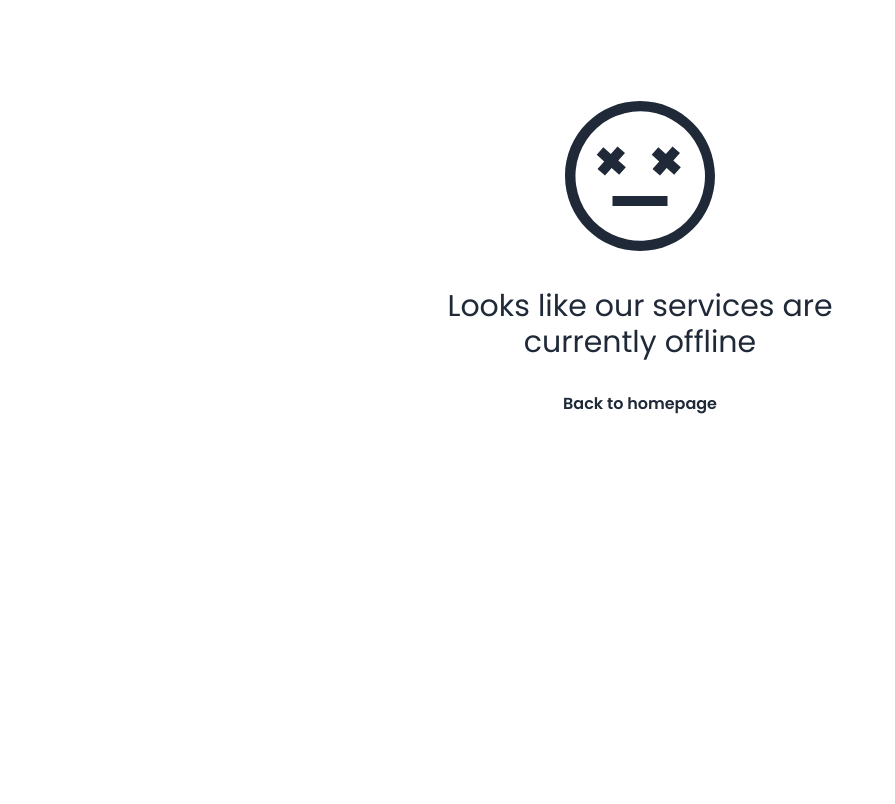
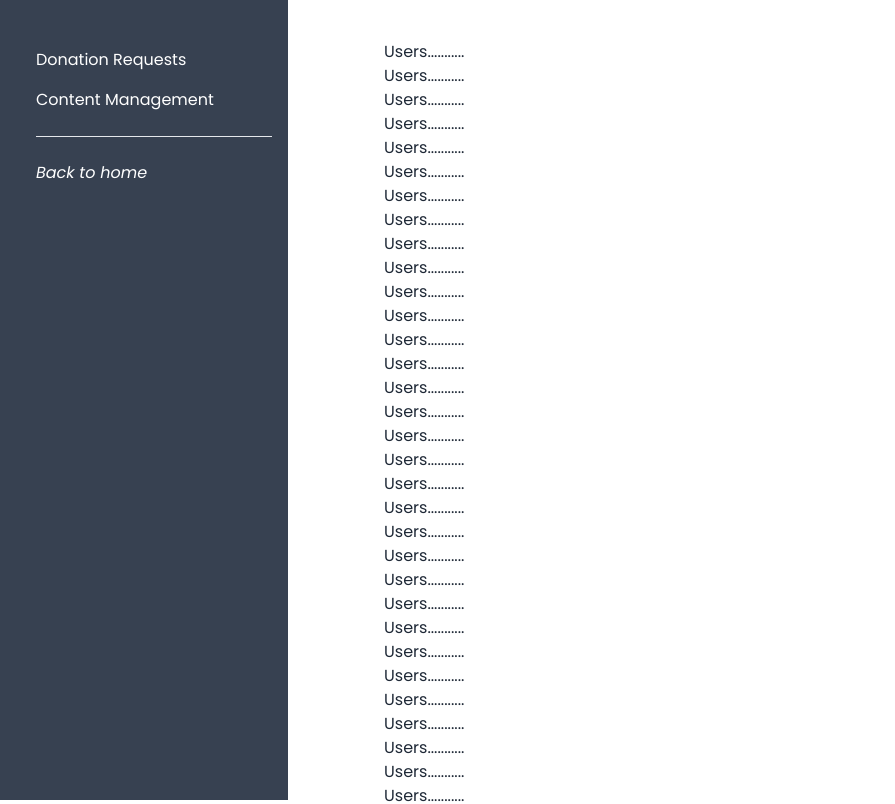
Before and after one commit to salauddin2k3/Red-Aid-Client, a React (Vite) app: page /dashboard/all-user in a window 1280 px wide. Shown: the top 804 px of the page, without its empty margins (0-895 px from the left). Built offline with nearby package versions, Linux system fonts and the light colour scheme; no server answers.

Commit message:
start admin dashboard

```diff
--- /dev/null
+++ b/src/Components/Dashboard/AdminDashboard/AllDonationRequest.jsx
@@ -0,0 +1,11 @@
+
+
+const AllDonationRequest = () => {
+    return (
+        <div>
+            <h2>All requests</h2>
+        </div>
+    );
+};
+
+export default AllDonationRequest;
--- /dev/null
+++ b/src/Components/Dashboard/AdminDashboard/AllUser.jsx
@@ -0,0 +1,118 @@
+
+
+const AllUser = () => {
+    return (
+        <div>
+            <h2>Users...........</h2>
+            <h2>Users...........</h2>
+            <h2>Users...........</h2>
+            <h2>Users...........</h2>
+            <h2>Users...........</h2>
+            <h2>Users...........</h2>
+            <h2>Users...........</h2>
+            <h2>Users...........</h2>
+            <h2>Users...........</h2>
+            <h2>Users...........</h2>
+            <h2>Users...........</h2>
+            <h2>Users...........</h2>
+            <h2>Users...........</h2>
+            <h2>Users...........</h2>
+            <h2>Users...........</h2>
+            <h2>Users...........</h2>
+            <h2>Users...........</h2>
+            <h2>Users...........</h2>
+            <h2>Users...........</h2>
+            <h2>Users...........</h2>
+            <h2>Users...........</h2>
+            <h2>Users...........</h2>
+            <h2>Users...........</h2>
+            <h2>Users...........</h2>
+            <h2>Users...........</h2>
+            <h2>Users...........</h2>
+            <h2>Users...........</h2>
+            <h2>Users...........</h2>
+            <h2>Users...........</h2>
+            <h2>Users...........</h2>
+            <h2>Users...........</h2>
+            <h2>Users...........</h2>
+            <h2>Users...........</h2>
+            <h2>Users...........</h2>
+            <h2>Users...........</h2>
+            <h2>Users...........</h2>
+            <h2>Users...........</h2>
+            <h2>Users...........</h2>
+            <h2>Users...........</h2>
+            <h2>Users...........</h2>
+            <h2>Users...........</h2>
+            <h2>Users...........</h2>
+            <h2>Users...........</h2>
+            <h2>Users...........</h2>
+            <h2>Users...........</h2>
+            <h2>Users...........</h2>
+            <h2>Users...........</h2>
+            <h2>Users...........</h2>
+            <h2>Users...........</h2>
+            <h2>Users...........</h2>
+            <h2>Users...........</h2>
+            <h2>Users...........</h2>
+            <h2>Users...........</h2>
+            <h2>Users...........</h2>
+            <h2>Users...........</h2>
+            <h2>Users...........</h2>
+            <h2>Users...........</h2>
+            <h2>Users...........</h2>
+            <h2>Users...........</h2>
+            <h2>Users...........</h2>
+            <h2>Users...........</h2>
+            <h2>Users...........</h2>
+            <h2>Users...........</h2>
+            <h2>Users...........</h2>
+            <h2>Users...........</h2>
+            <h2>Users...........</h2>
+            <h2>Users...........</h2>
+            <h2>Users...........</h2>
+            <h2>Users...........</h2>
+            <h2>Users...........</h2>
+            <h2>Users...........</h2>
+            <h2>Users...........</h2>
+            <h2>Users...........</h2>
+            <h2>Users...........</h2>
+            <h2>Users...........</h2>
+            <h2>Users...........</h2>
+            <h2>Users...........</h2>
+            <h2>Users...........</h2>
+            <h2>Users...........</h2>
+            <h2>Users...........</h2>
+            <h2>Users...........</h2>
+            <h2>Users...........</h2>
+            <h2>Users...........</h2>
+            <h2>Users...........</h2>
+            <h2>Users...........</h2>
+            <h2>Users...........</h2>
+            <h2>Users...........</h2>
+            <h2>Users...........</h2>
+            <h2>Users...........</h2>
+            <h2>Users...........</h2>
+            <h2>Users...........</h2>
+            <h2>Users...........</h2>
+            <h2>Users...........</h2>
+            <h2>Users...........</h2>
+            <h2>Users...........</h2>
+            <h2>Users...........</h2>
+            <h2>Users...........</h2>
+            <h2>Users...........</h2>
+            <h2>Users...........</h2>
+            <h2>Users...........</h2>
+            <h2>Users...........</h2>
+            <h2>Users...........</h2>
+            <h2>Users...........</h2>
+            <h2>Users...........</h2>
+            <h2>Users...........</h2>
+            <h2>Users...........</h2>
+            <h2>Users...........</h2>
+            <h2>Users...........</h2>
+        </div>
+    );
+};
+
+export default AllUser;
--- /dev/null
+++ b/src/Components/Dashboard/AdminDashboard/ContentManagement.jsx
@@ -0,0 +1,11 @@
+
+
+const ContentManagement = () => {
+    return (
+        <div>
+            <h2>Management.................</h2>
+        </div>
+    );
+};
+
+export default ContentManagement;
--- a/src/Components/Dashboard/Dashboard.jsx
+++ b/src/Components/Dashboard/Dashboard.jsx
@@ -1,9 +1,20 @@
+import { Outlet } from "react-router-dom";
+import DashboardNav from "./DashboardNav";
+
 
 
 const Dashboard = () => {
     return (
-        <div>
-            <h2>Admin</h2>
+        <div className="flex">
+            {/* Dashboard Sidebar */}
+            <div className="w-72 h-screen hidden lg:block fixed bg-gray-700 pt-10 pl-5">
+                <DashboardNav></DashboardNav>
+            </div>
+
+            {/* Dashboard content */}
+            <div className="pt-10 lg:ml-96">
+                <Outlet></Outlet>
+            </div>
         </div>
     );
 };
--- /dev/null
+++ b/src/Components/Dashboard/DashboardNav.jsx
@@ -0,0 +1,44 @@
+import { NavLink } from "react-router-dom";
+
+
+const DashboardNav = () => {
+
+    const isAdmin = false;
+    const isDonor = false;
+    const isVolunteer = true;
+
+    return (
+        <div className="h-screen ">
+            {
+                isAdmin &&
+                <div>
+                    <NavLink to="/dashboard/all-user"><a className=" text-white hover:bg-gray-900 py-2 px-4 block">Users</a></NavLink>
+                    <NavLink to="/dashboard/all-donation-request"><a className=" text-white hover:bg-gray-900 py-2 px-4 block">Donation Requests</a></NavLink>
+                    <NavLink to="/dashboard/content-management"><a className=" text-white hover:bg-gray-900 py-2 px-4 block">Content Management</a></NavLink>
+                    <hr className="m-4" />
+                    <NavLink to="/"><a className=" text-white hover:bg-gray-900 py-2 px-4 block italic">Back to home</a></NavLink>
+                </div>
+            }
+            {
+                isDonor &&
+                <div>
+                    <NavLink to="/dashboard/my-donation-request"><a className=" text-white hover:bg-gray-900 py-2 px-4 block">My Donation Request</a></NavLink>
+                    <NavLink to="/dashboard/create-donation-request"><a className=" text-white hover:bg-gray-900 py-2 px-4 block">Create Donation Request</a></NavLink>
+                    <hr className="m-4" />
+                    <NavLink to="/"><a className=" text-white hover:bg-gray-900 py-2 px-4 block italic">Back to home</a></NavLink>
+                </div>
+            }
+            {
+                isVolunteer &&
+                <div>
+                    <NavLink to="/dashboard/all-donation-request"><a className=" text-white hover:bg-gray-900 py-2 px-4 block">Donation Requests</a></NavLink>
+                    <NavLink to="/dashboard/content-management"><a className=" text-white hover:bg-gray-900 py-2 px-4 block">Content Management</a></NavLink>
+                    <hr className="m-4" />
+                    <NavLink to="/"><a className=" text-white hover:bg-gray-900 py-2 px-4 block italic">Back to home</a></NavLink>
+                </div>
+            }
+        </div>
+    );
+};
+
+export default DashboardNav;
--- /dev/null
+++ b/src/Components/Dashboard/DonorDashboard/CreateDonationRequest.jsx
@@ -0,0 +1,11 @@
+
+
+const CreateDonationRequest = () => {
+    return (
+        <div>
+            <h2>Create Donation Request.............</h2>
+        </div>
+    );
+};
+
+export default CreateDonationRequest;
--- /dev/null
+++ b/src/Components/Dashboard/DonorDashboard/MyDonationRequest.jsx
@@ -0,0 +1,11 @@
+
+
+const MyDonationRequest = () => {
+    return (
+        <div>
+            <h2>My Donation Request.............</h2>
+        </div>
+    );
+};
+
+export default MyDonationRequest;
```
Also changed, not shown: src/main.jsx (+28 -1 lines).
